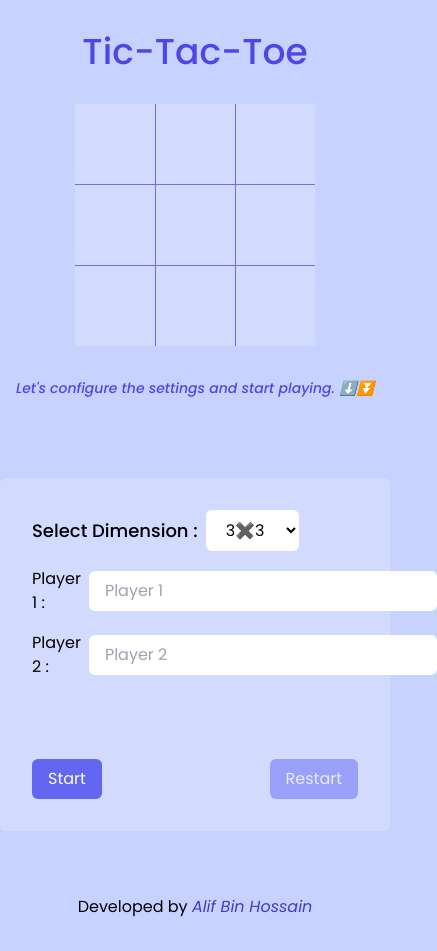
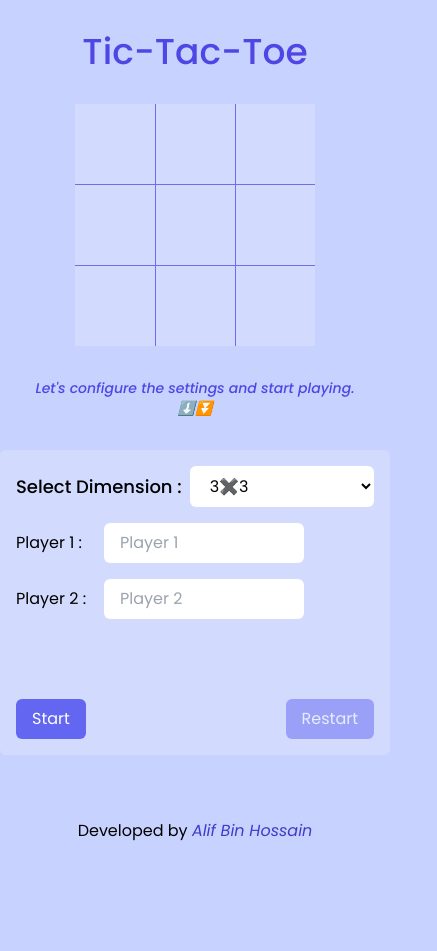
Before and after one commit to alifbinhossain/tic-toc-toe, a React (Vite) app: page / in a window 390 px wide. Shown: the whole page, 437 px wide, since content can reach past the window. After the commit the page ends 875 px from the top, so only its background shows below. Built offline with nearby package versions, Linux system fonts and the light colour scheme.

Commit message:
style: :art: fixed responsive issue

```diff
--- a/src/components/settings.tsx
+++ b/src/components/settings.tsx
@@ -22,12 +22,12 @@ const Settings = ({
   setPlayers,
 }: IProps) => {
   return (
-    <div className=' rounded-md bg-white/20 flex-1 h-fit p-8 flex flex-col justify-between gap-20'>
+    <div className=' rounded-md bg-white/20 flex-1 h-fit p-4 md:p-8 flex flex-col justify-between gap-20 '>
       <div className='space-y-4'>
-        <div className='flex items-center gap-2'>
+        <div className='flex items-center gap-2 w-full'>
           <p className='text-lg font-medium text-black'>Select Dimension :</p>
           <select
-            className='py-2 px-4 bg-white rounded-md '
+            className='py-2 px-4 bg-white rounded-md flex-1 max-w-[200px] '
             onChange={(e) => {
               reset();
               setDimension(Number(e.target.value));
@@ -58,7 +58,7 @@ const Settings = ({
               }}
               type='text'
               placeholder='Player 1'
-              className='px-4 py-2 bg-white rounded-md'
+              className='px-4 py-2 bg-white rounded-md flex-1 max-w-[200px]'
             />
           )}
         </div>
@@ -81,7 +81,7 @@ const Settings = ({
               }}
               type='text'
               placeholder='Player 2'
-              className='px-4 py-2 bg-white rounded-md'
+              className='px-4 py-2 bg-white rounded-md flex-1 max-w-[200px]'
             />
           )}
         </div>
--- a/src/components/tic-tac-toe.tsx
+++ b/src/components/tic-tac-toe.tsx
@@ -17,8 +17,8 @@ const TicTacToe = () => {
     useTicTacToe(dimension);
 
   return (
-    <div className='pt-8  md:pt-12 xl:pt-20  flex flex-col gap-20'>
-      <div>
+    <div className='pt-8  md:pt-12 xl:pt-20  flex flex-col gap-8 md:gap-20'>
+      <div className='px-8 '>
         <div className='size-fit relative mx-auto'>
           {play && !winner?.name ? null : (
             <div className='absolute inset-0 z-50 bg-white/20'></div>
--- a/src/index.css
+++ b/src/index.css
@@ -7,6 +7,6 @@
 @layer base {
   body {
     font-family: 'Poppins';
-    @apply min-h-screen bg-indigo-200;
+    @apply min-h-screen bg-indigo-200 w-screen overflow-x-hidden;
   }
 }
```
